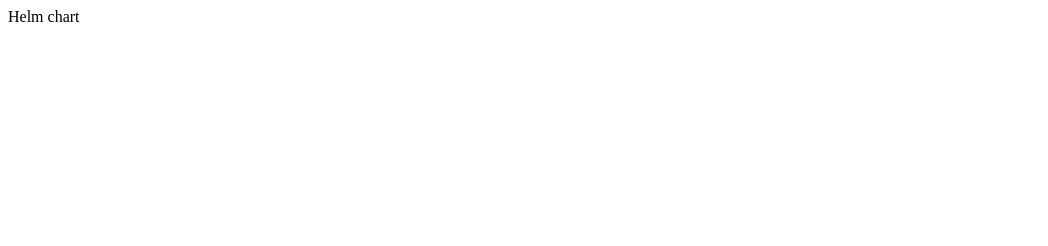
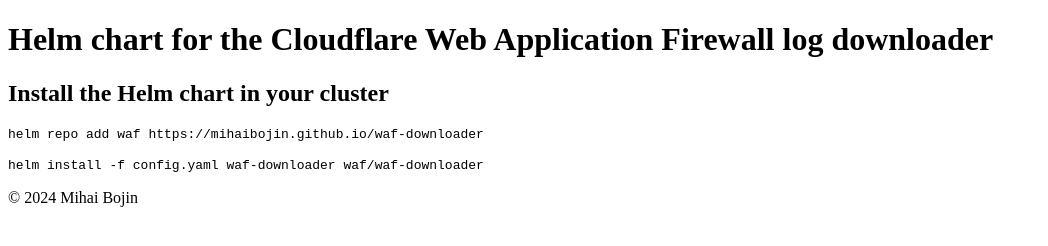
Before and after one commit to MihaiBojin/waf-downloader, a plain HTML site: page index.html in a window 1280 px wide. Shown: the whole page, without its empty margins (0-1048 px from the left). Drawn offline with Linux system fonts and the light colour scheme.

Commit message:
Update homepage

```diff
--- a/index.html
+++ b/index.html
@@ -1 +1,30 @@
-Helm chart
+<!DOCTYPE html>
+<html lang="en">
+<head>
+    <meta charset="UTF-8">
+    <meta name="viewport" content="width=device-width, initial-scale=1.0">
+    <meta http-equiv="X-UA-Compatible" content="IE=edge">
+    <title>WAF Downloader Helm Chart</title>
+    <meta name="description" content="Helm chart for the Cloudflare Web Application Firewall log downloader">
+    <link rel="stylesheet" href="styles.css"> <!-- Link to external CSS -->
+    <link rel="icon" href="favicon.ico" type="image/x-icon"> <!-- Favicon for the browser tab -->
+</head>
+<body>
+
+    <header>
+        <h1>Helm chart for the Cloudflare Web Application Firewall log downloader</h1>
+    </header>
+
+    <main>
+        <section id="section1">
+            <h2>Install the Helm chart in your cluster</h2>
+            <p><pre>helm repo add waf https://mihaibojin.github.io/waf-downloader</pre></p>
+            <p><pre>helm install -f config.yaml waf-downloader waf/waf-downloader</pre></p>
+        </section>
+    </main>
+
+    <footer>
+        <p>&copy; 2024 Mihai Bojin</p>
+    </footer>
+</body>
+</html>
```
